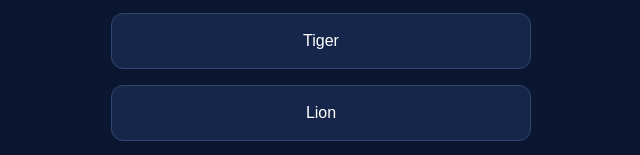
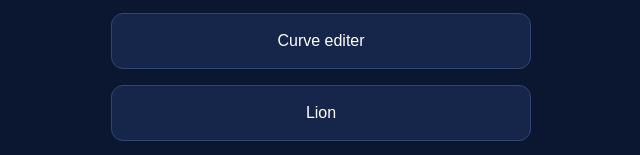
Before and after one commit to ninin2krGm/squirt-face-maker, a plain HTML site: page index.html in a window 1280 px wide. Shown: the part 359-514 px from the top of the page, 319-959 px from the left. Drawn offline with Linux system fonts and the light colour scheme.

Commit message:
Replace Tiger link with Curve editer

```diff
--- a/index.html
+++ b/index.html
@@ -63,7 +63,7 @@ a:hover{
 
     <a href="code_artifact.html">code_artifact.html</a>
     <a href="Run_Kadance.html">Run_Kadance.html</a>
-    <a href="tiger.html">Tiger</a>
+    <a href="https://ninin2krgm.github.io/Graph_CurveEditter/">Curve editer</a>
     <a href="lion.html">Lion</a>
     <a href="mouse.html">Mouse</a>
 
```
